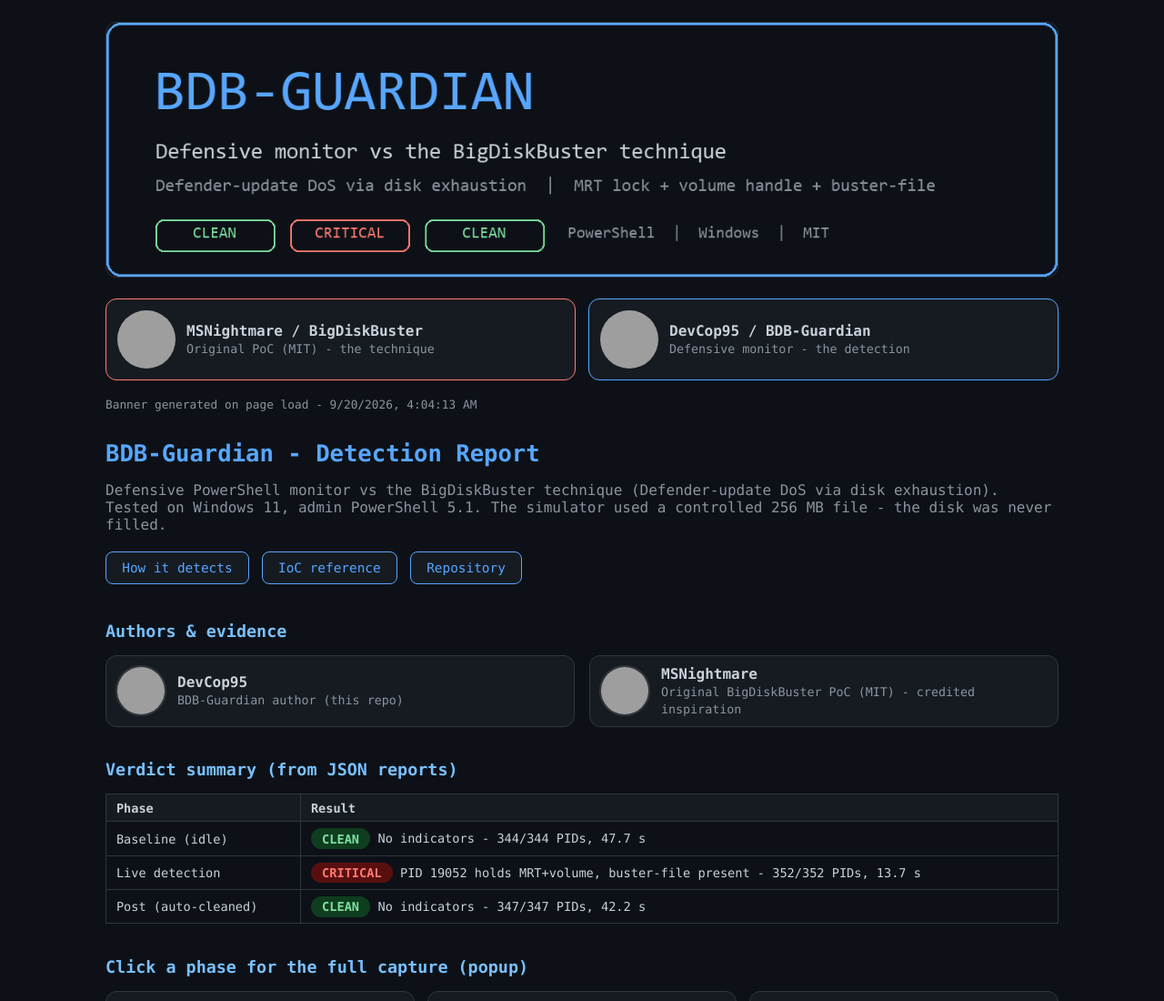
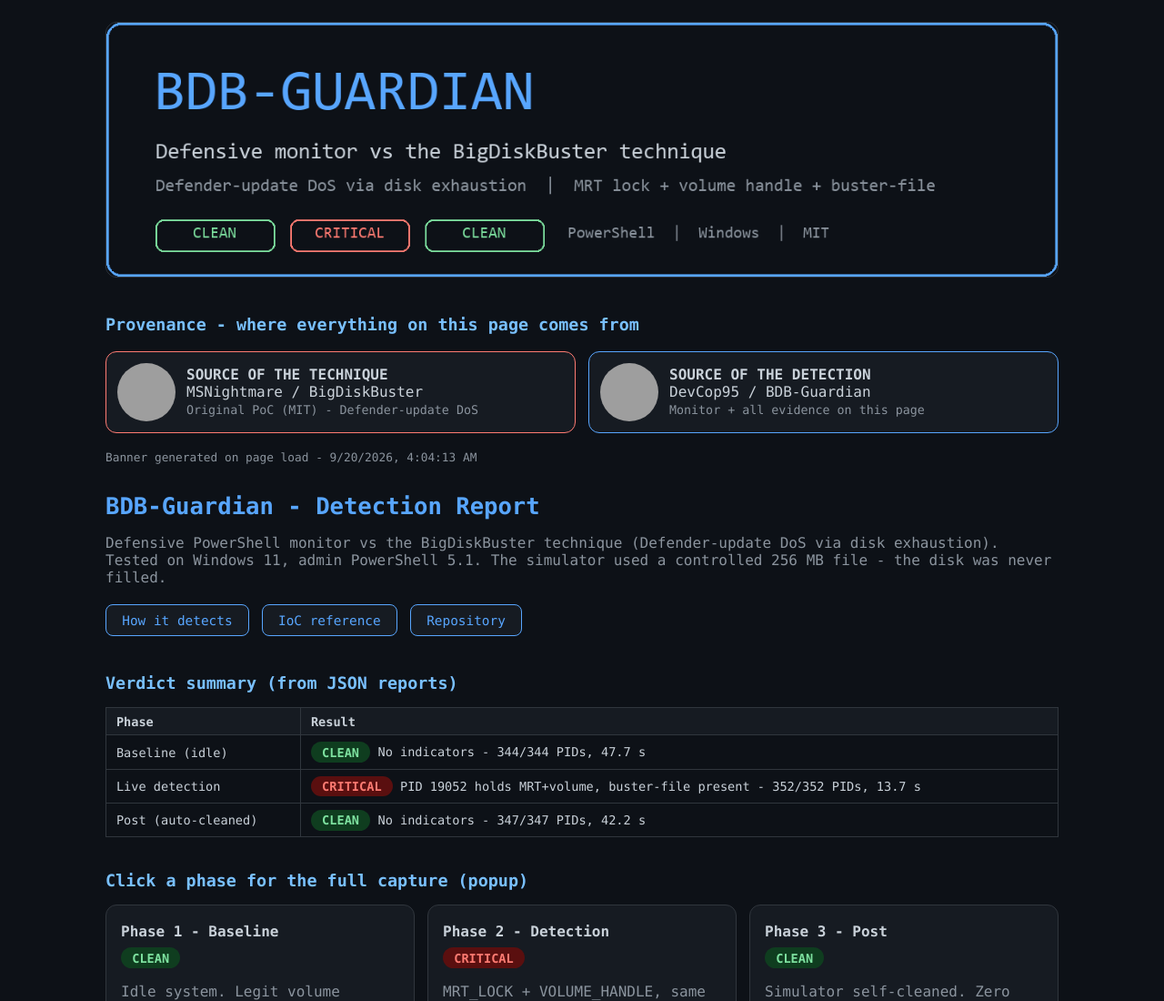
Before and after one commit to DevCop95/BDB-Guardian, a plain HTML site: page index.html in a window 1280 px wide. Shown: the top 1100 px of the page at 91% size. Drawn offline with Linux system fonts and the light colour scheme; grey boxes are pictures that could not be loaded.

Commit message:
Pages: provenance banner w/ sources on every load, drop static authors section

```diff
--- a/index.html
+++ b/index.html
@@ -52,6 +52,10 @@ footer{margin-top:3em;color:var(--mut);font-size:.8rem;border-top:1px solid var(
 <div class="hero"><img src="docs/banner.png" alt="BDB-Guardian banner"></div>
 
 <div id="dualbanner"></div>
+<noscript><div style="display:flex;gap:14px;flex-wrap:wrap;margin:1.2em 0">
+<a href="https://github.com/MSNightmare/BigDiskBuster" style="flex:1 1 280px">MSNightmare / BigDiskBuster - technique source (PoC, MIT)</a>
+<a href="https://github.com/DevCop95/BDB-Guardian" style="flex:1 1 280px">DevCop95 / BDB-Guardian - detection source (this report)</a>
+</div></noscript>
 
 <h1>BDB-Guardian - Detection Report</h1>
 <p class="note">Defensive PowerShell monitor vs the BigDiskBuster technique
@@ -62,16 +66,6 @@ The simulator used a controlled 256 MB file - the disk was never filled.</p>
 <button class="btn" onclick="openModal('m-method')">How it detects</button>
 <button class="btn" onclick="openModal('m-iocs')">IoC reference</button>
 <a class="btn" style="text-decoration:none" href="https://github.com/DevCop95/BDB-Guardian">Repository</a>
-</div>
-
-<h2>Authors &amp; evidence</h2>
-<div class="authors">
-<a class="author" href="https://github.com/DevCop95">
-<img src="https://github.com/DevCop95.png?s=112" alt="DevCop95 avatar">
-<span><b>DevCop95</b><small>BDB-Guardian author (this repo)</small></span></a>
-<a class="author" href="https://github.com/MSNightmare">
-<img src="https://github.com/MSNightmare.png?s=112" alt="MSNightmare avatar">
-<span><b>MSNightmare</b><small>Original BigDiskBuster PoC (MIT) - credited inspiration</small></span></a>
 </div>
 
 <h2>Verdict summary (from JSON reports)</h2>
@@ -269,18 +263,19 @@ PID 19052 holds MRT+volume, buster-file present</pre>
 </div></div>
 
 <script>
-// Dual-profile banner, generated on every page load.
+// Dual-profile provenance banner, generated on every page load.
 (function(){
 var now = new Date();
 var el = document.getElementById('dualbanner');
 el.innerHTML =
-'<div style="display:flex;gap:14px;flex-wrap:wrap;margin:1.2em 0">'
+'<h2 style="margin-bottom:.2em">Provenance - where everything on this page comes from</h2>'
++'<div style="display:flex;gap:14px;flex-wrap:wrap;margin:1.2em 0">'
 +'<a href="https://github.com/MSNightmare/BigDiskBuster" style="flex:1 1 280px;display:flex;align-items:center;gap:12px;background:#161b22;border:1px solid #ff7b72;border-radius:12px;padding:12px;text-decoration:none;color:#c9d1d9">'
 +'<img src="https://github.com/MSNightmare.png?s=112" alt="PoC author" style="width:64px;height:64px;border-radius:50%">'
-+'<span><b>MSNightmare / BigDiskBuster</b><br><small style="color:#8b949e">Original PoC (MIT) - the technique</small></span></a>'
++'<span><b>SOURCE OF THE TECHNIQUE</b><br>MSNightmare / BigDiskBuster<br><small style="color:#8b949e">Original PoC (MIT) - Defender-update DoS</small></span></a>'
 +'<a href="https://github.com/DevCop95/BDB-Guardian" style="flex:1 1 280px;display:flex;align-items:center;gap:12px;background:#161b22;border:1px solid #58a6ff;border-radius:12px;padding:12px;text-decoration:none;color:#c9d1d9">'
 +'<img src="https://github.com/DevCop95.png?s=112" alt="Guardian author" style="width:64px;height:64px;border-radius:50%">'
-+'<span><b>DevCop95 / BDB-Guardian</b><br><small style="color:#8b949e">Defensive monitor - the detection</small></span></a>'
++'<span><b>SOURCE OF THE DETECTION</b><br>DevCop95 / BDB-Guardian<br><small style="color:#8b949e">Monitor + all evidence on this page</small></span></a>'
 +'</div>'
 +'<p style="color:#8b949e;font-size:.8rem">Banner generated on page load - ' + now.toLocaleString() + '</p>';
 })();
```
